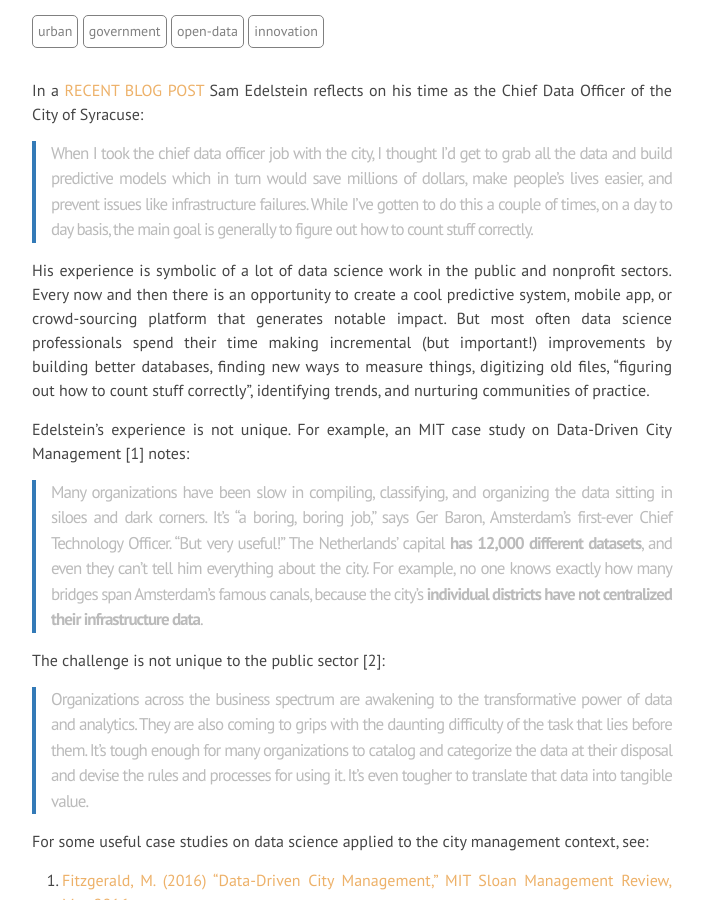
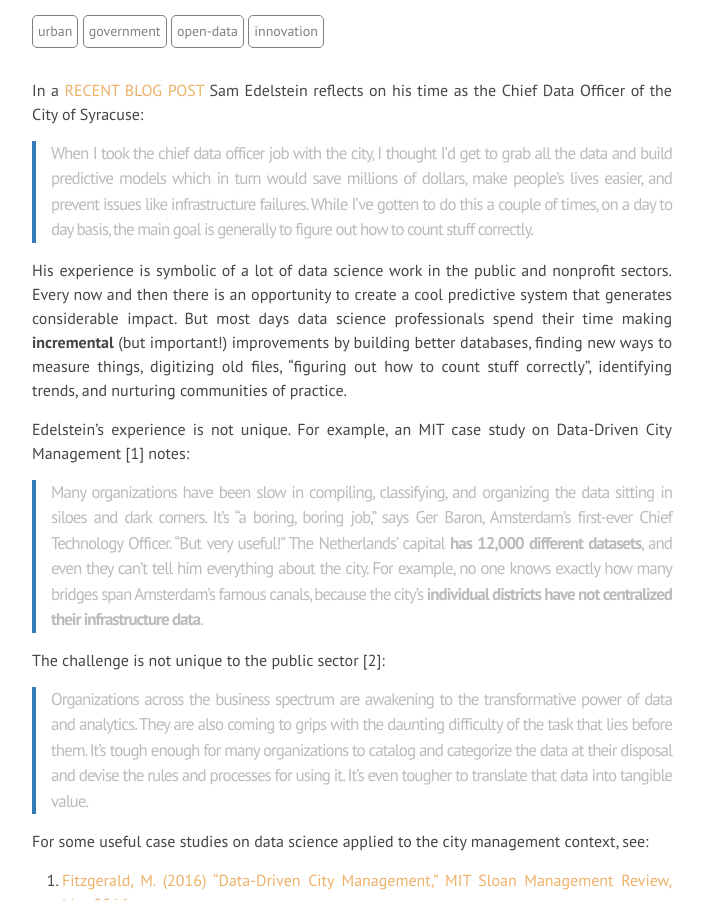
Before and after one commit to DS4PS/ds4ps.github.io, a Jekyll site: the page built from _posts/2019-06-02-day-in-life-of-chief-data-officer.md, in a window 1280 px wide and 900 px high, scrolled down 606 px. Shown: the whole window, without its empty margins (288-991 px from the left). Built offline with Jekyll 4.4.1, drawn with Linux system fonts in a browser that asks for light colours; nearby versions of some CDN libraries; library files that are not in the unit come from our copies.

Commit message:
Update 2019-06-02-day-in-life-of-chief-data-officer.md

```diff
--- a/_posts/2019-06-02-day-in-life-of-chief-data-officer.md
+++ b/_posts/2019-06-02-day-in-life-of-chief-data-officer.md
@@ -9,7 +9,7 @@ In a [RECENT BLOG POST](https://medium.com/@samedelstein/chief-data-officer-7bfc
 
 > When I took the chief data officer job with the city, I thought I’d get to grab all the data and build predictive models which in turn would save millions of dollars, make people’s lives easier, and prevent issues like infrastructure failures. While I’ve gotten to do this a couple of times, on a day to day basis, the main goal is generally to figure out how to count stuff correctly.
 
-His experience is symbolic of a lot of data science work in the public and nonprofit sectors. Every now and then there is an opportunity to create a cool predictive system, mobile app, or crowd-sourcing platform that generates notable impact. But most often data science professionals spend their time making incremental (but important!) improvements by building better databases, finding new ways to measure things, digitizing old files, "figuring out how to count stuff correctly", identifying trends, and nurturing communities of practice.
+His experience is symbolic of a lot of data science work in the public and nonprofit sectors. Every now and then there is an opportunity to create a cool predictive system that generates considerable impact. But most days data science professionals spend their time making **incremental** (but important!) improvements by building better databases, finding new ways to measure things, digitizing old files, "figuring out how to count stuff correctly", identifying trends, and nurturing communities of practice.
 
 Edelstein's experience is not unique. For example, an MIT case study on Data-Driven City Management [1] notes:
 
```
